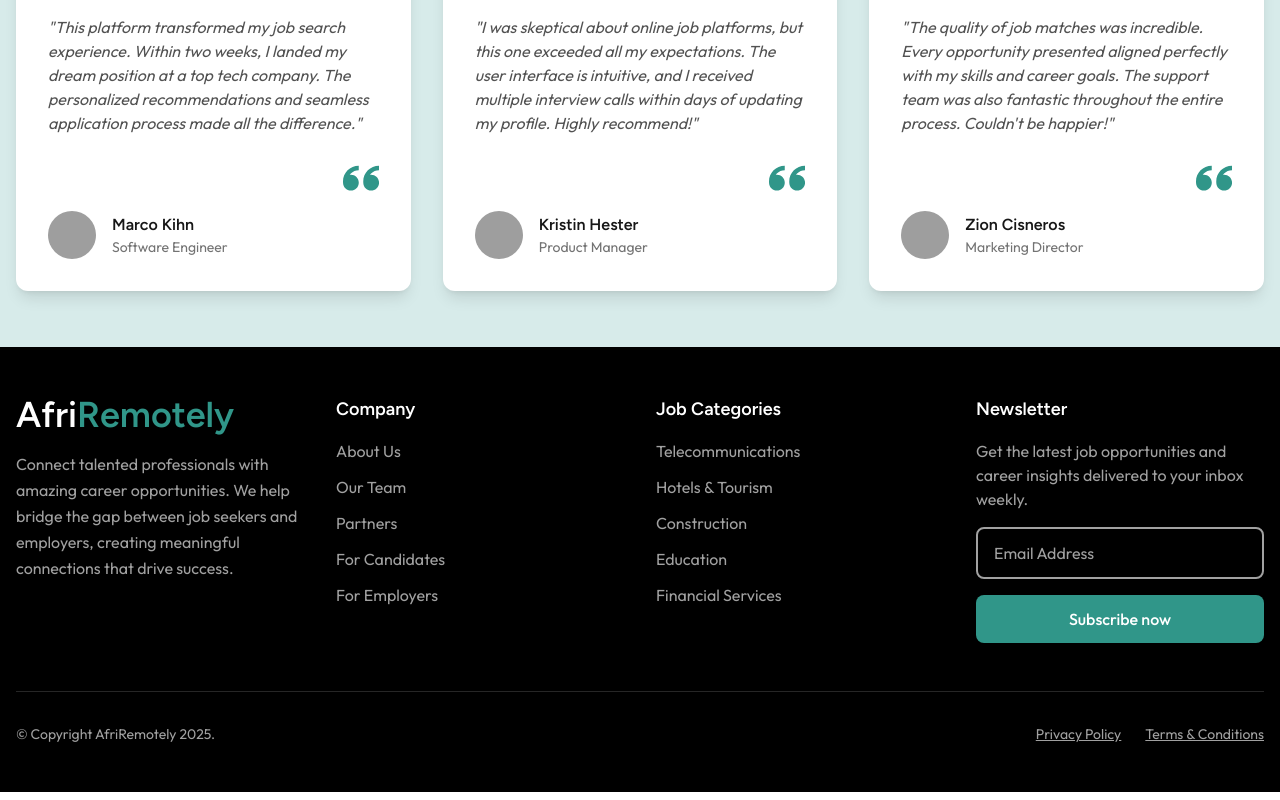
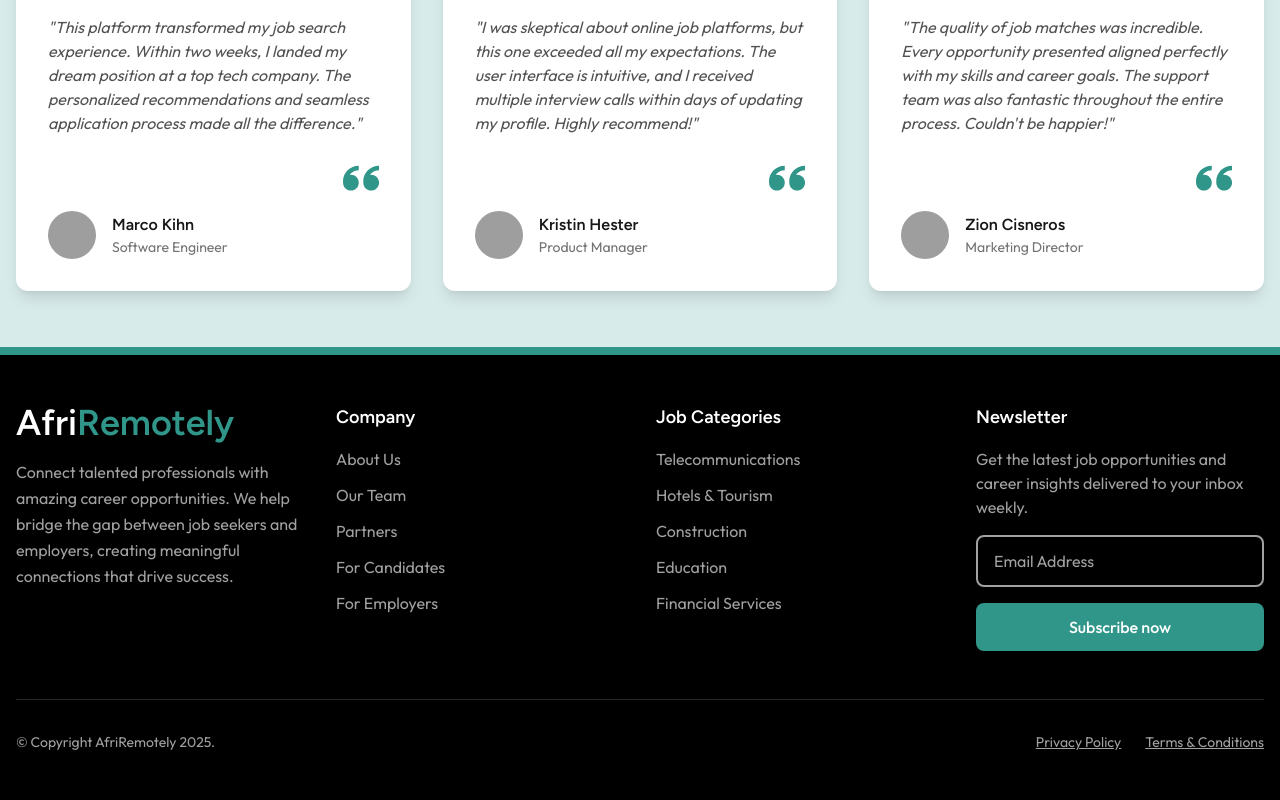
Before and after one commit to Mustaphamexy/Afriremotely, a React (Vite) app: page / in a window 1280 px wide. Shown: the part 4587-5387 px from the top of the page. Built offline with nearby package versions, Linux system fonts and the light colour scheme; grey boxes are pictures that could not be loaded.

Commit message:
not found page modified

```diff
--- a/src/components/layout/Footer.jsx
+++ b/src/components/layout/Footer.jsx
@@ -9,7 +9,7 @@
   }
 
   return (
-    <footer className="bg-black text-white">
+    <footer className="bg-black text-white border-t-8 border-primary">
         <div className='container mx-auto px-4 py-12'>
           <div className='grid grid-cols-1 md:grid-cols-2 lg:grid-cols-4 gap-8'>
             <div className='space-y-4'>
--- a/src/pages/NotFound.jsx
+++ b/src/pages/NotFound.jsx
@@ -11,7 +11,7 @@
   return (
     <div className='min-h-screen'>
         <Header />
-        <div className='pt-32 bg-black'>
+        <div className='pt-32 pb-12 bg-black'>
             <div className=' justify-center items-center text-center px-4'>
                 <h1 className='text-9xl font-extrabold mb-4 text-primary-500 '>404</h1>
                 <p className='mb-4 text-3xl font-bold text-white'>Oops! The page you’re looking for doesn’t exist.</p>
```
